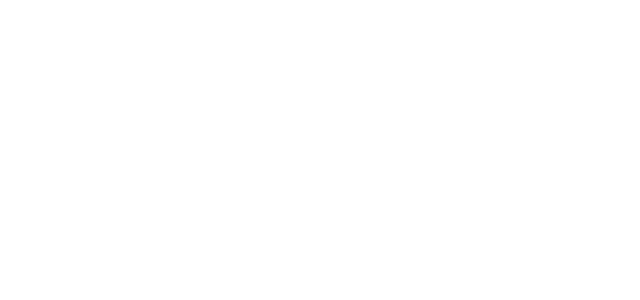
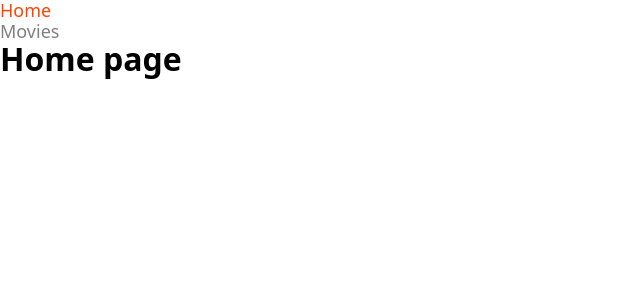
Before and after one commit to Artem-Rudko/goit-react-hw-04-movies, a React (Create React App) app: page / in a window 1280 px wide. Shown: the top 300 px of the page, without its empty margins (0-640 px from the left). Built offline with nearby package versions, Linux system fonts and the light colour scheme.

Commit message:
add navigation component

```diff
--- a/src/App.js
+++ b/src/App.js
@@ -1,4 +1,7 @@
-import { Component } from 'react';
+// import { Component } from 'react';
+import { Route, NavLink, Switch } from 'react-router-dom';
+import HomeView from './views/HomeView';
+import MoviesView from './views/MoviesView';
 // import axios from 'axios';
 // import Loader from 'react-loader-spinner';
 // import 'react-loader-spinner/dist/loader/css/react-spinner-loader.css';
@@ -8,13 +11,36 @@
 // const BASE_URL = 'https://pixabay.com/api/';
 // const LOG = '21433732-4f4ab4e06b98cffafd914747a';
 
-class App extends Component {
-    state = {};
-
-    render() {
-        return <div className="App"></div>;
-    }
-}
+const App = () => (
+    <>
+        <ul>
+            <li>
+                <NavLink
+                    exact
+                    to="/"
+                    className="NavLink"
+                    activeClassName="NavLink--active"
+                >
+                    Home
+                </NavLink>
+            </li>
+            <li>
+                <NavLink
+                    to="/movies"
+                    className="NavLink"
+                    activeClassName="NavLink--active"
+                >
+                    Movies
+                </NavLink>
+            </li>
+        </ul>
+        <Switch>
+            <Route exact path="/" component={HomeView} />
+            <Route path="/movies" component={MoviesView} />
+            <Route component={HomeView} />
+        </Switch>
+    </>
+);
 
 // App.defaultProps = {};
 
--- a/src/index.js
+++ b/src/index.js
@@ -1,12 +1,15 @@
 import React from 'react';
 import ReactDOM from 'react-dom';
+import { BrowserRouter } from 'react-router-dom';
 import App from './App';
 import 'modern-normalize/modern-normalize.css';
 import './styles.css';
 
 ReactDOM.render(
     <React.StrictMode>
-        <App />
+        <BrowserRouter>
+            <App />
+        </BrowserRouter>
     </React.StrictMode>,
     document.getElementById('root'),
 );
--- a/src/styles.css
+++ b/src/styles.css
@@ -38,13 +38,23 @@
     color: inherit;
 }
 
-.App {
-    display: grid;
+/* .App { */
+/* display: grid;
     grid-template-columns: 1fr;
     grid-gap: 16px;
-    padding-bottom: 24px;
+    padding-bottom: 24px; */
+/* } */
+
+/* .App > .Loader {
+    margin: 0 auto;
+} */
+
+.NavLink {
+    font-size: 18px;
+    text-decoration: none;
+    color: gray;
 }
 
-.App > .Loader {
-    margin: 0 auto;
+.NavLink--active {
+    color: orangered;
 }
--- /dev/null
+++ b/src/views/HomeView.js
@@ -0,0 +1,5 @@
+const HomeView = () => {
+    return <h1>Home page</h1>;
+};
+
+export default HomeView;
--- /dev/null
+++ b/src/views/MoviesView.js
@@ -0,0 +1,5 @@
+const MoviesView = () => {
+    return <h1>Movies page</h1>;
+};
+
+export default MoviesView;
```
